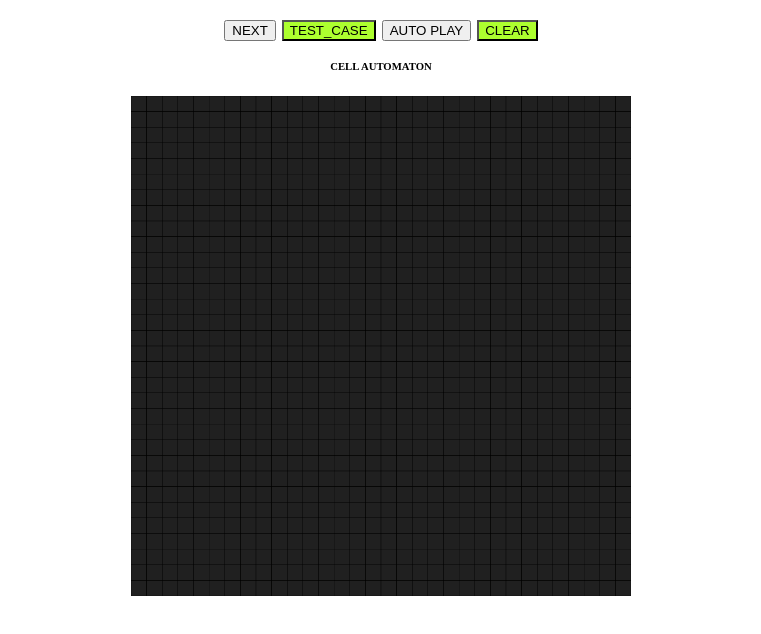
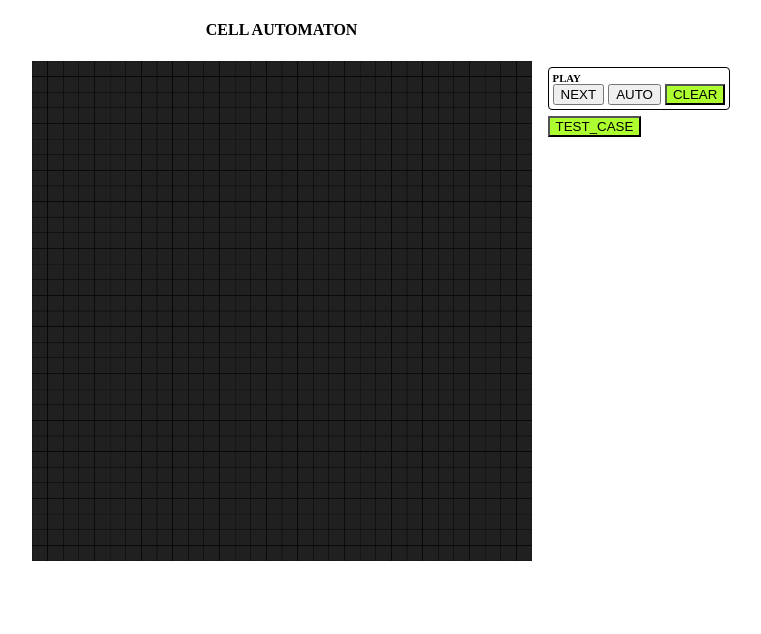
Before and after one commit to liyinghong777/ConwaysGameofLife, a website: page index.html in a window 1280 px wide. Shown: the whole page, without its empty margins (259-1020 px from the left). Drawn offline with Linux system fonts and the light colour scheme.

Commit message:
update layout

```diff
--- a/index.html
+++ b/index.html
@@ -8,19 +8,28 @@
   </head>
   <body>
     <div class="layout">
-      <div id="tools">
-        <button id="next">NEXT</button>
-        <button id="testCase" style="background-color: greenyellow">TEST_CASE</button>
-        <button id="autoplay">AUTO PLAY</button>
-        <button id="clear" style="background-color: greenyellow">CLEAR</button>
-      </div>
-      <div id="statisticalData" style="height: 36px">
+      <!-- <div id="statisticalData" style="height: 36px">
         <div></div>
-        <h6 style="text-align: center; margin: 0">CELL AUTOMATON</h6>
+        <h4 style="text-align: center; margin: auto 0">CELL AUTOMATON</h4>
         <div id="generationDisplay"></div>
-      </div>
-      <div id="container">
-        <canvas id="app"></canvas>
+      </div> -->
+      <div class="main">
+        <div>
+          <h4 style="text-align: center">CELL AUTOMATON</h4>
+          <div id="container">
+            <canvas id="app"></canvas>
+          </div>
+        </div>
+        <div id="tools">
+          <h4 id="generationDisplay">&nbsp;</h4>
+          <section>
+            <h6>PLAY</h6>
+            <button id="next">NEXT</button>
+            <button id="autoplay">AUTO</button>
+            <button id="clear" style="background-color: greenyellow">CLEAR</button>
+          </section>
+          <button id="testCase" style="background-color: greenyellow">TEST_CASE</button>
+        </div>
       </div>
     </div>
     <script type="module" src="index.js"></script>
--- a/index.js
+++ b/index.js
@@ -231,7 +231,7 @@ autoPlayButton.addEventListener('click', () => {
         animationFrameId = requestAnimationFrame(autoUpdate);
         return;
     }
-    autoPlayButton.innerHTML = 'AUTO_PLAY';
+    autoPlayButton.innerHTML = 'AUTO';
     if (animationFrameId !== null) {
         cancelAnimationFrame(animationFrameId);
         animationFrameId = null;
@@ -243,7 +243,7 @@ autoPlayButton.addEventListener('click', () => {
 const clearButton = getElement('#clear');
 clearButton.addEventListener('click', () => {
     isPlaying = false;
-    autoPlayButton.innerHTML = 'AUTO_PLAY';
+    autoPlayButton.innerHTML = 'AUTO';
     if (animationFrameId !== null) {
         cancelAnimationFrame(animationFrameId);
         animationFrameId = null;
--- a/index.ts
+++ b/index.ts
@@ -335,7 +335,7 @@ autoPlayButton.addEventListener('click', () => {
     return
   }
 
-  autoPlayButton.innerHTML = 'AUTO_PLAY'
+  autoPlayButton.innerHTML = 'AUTO'
 
   if (animationFrameId !== null) {
     cancelAnimationFrame(animationFrameId)
@@ -353,7 +353,7 @@ const clearButton = getElement<HTMLButtonElement>('#clear')
 clearButton.addEventListener('click', () => {
   isPlaying = false
 
-  autoPlayButton.innerHTML = 'AUTO_PLAY'
+  autoPlayButton.innerHTML = 'AUTO'
 
   if (animationFrameId !== null) {
     cancelAnimationFrame(animationFrameId)
--- a/main.css
+++ b/main.css
@@ -13,11 +13,9 @@ body {
 
 #tools {
   display: flex;
-  flex-direction: row;
+  flex-direction: column;
   justify-content: center;
-  align-items: center;
-  height: 60px;
-  width: 100%;
+  align-items: flex-start;
   gap: 6px;
 }
 
@@ -50,3 +48,20 @@ body {
 canvas {
   display: block;
 }
+
+.main {
+  width: 100%;
+  display: flex;
+  gap: 16px;
+  align-items: flex-start;
+  justify-content: center;
+}
+
+#tools h6 {
+  margin: 0;
+}
+#tools section {
+  border: 1px solid;
+  border-radius: 4px;
+  padding: 4px;
+}
```
Also changed, not shown: 1 other file.
